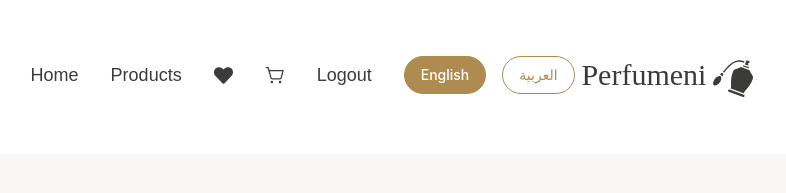
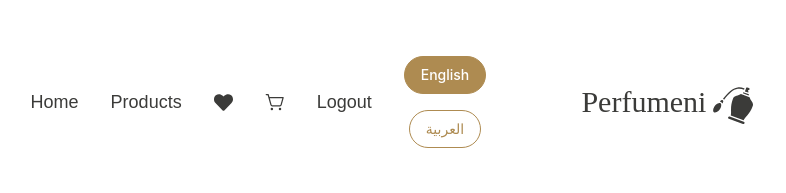
Before and after one commit to Tolpa-999/Perfumeni, a React (Vite) app: page / in a window 1280 px wide. Shown: the top 193 px of the page, without its empty margins (247-1033 px from the left). Built offline with nearby package versions, Linux system fonts and the light colour scheme; no server answers; a web font is replaced by a local one.

Commit message:
fix style in lang switcher

```diff
--- a/src/components/LanguageSwitcher.jsx
+++ b/src/components/LanguageSwitcher.jsx
@@ -13,7 +13,7 @@
   };
 
   return (
-    <div className="flex gap-4 items-center">
+    <div className="flex gap-4 items-center flex-col">
       <motion.button
         onClick={() => changeLanguage('en')}
         whileHover={{ scale: 1.1 }}
--- a/src/components/Navbar.jsx
+++ b/src/components/Navbar.jsx
@@ -151,8 +151,8 @@
                       </p>
                     </li>
                     <div className="mx-3">
-                  <LanguageSwitcher />
-                </div>
+                      <LanguageSwitcher />
+                    </div>
                   </ul>
                 </div>
               </motion.div>
```
